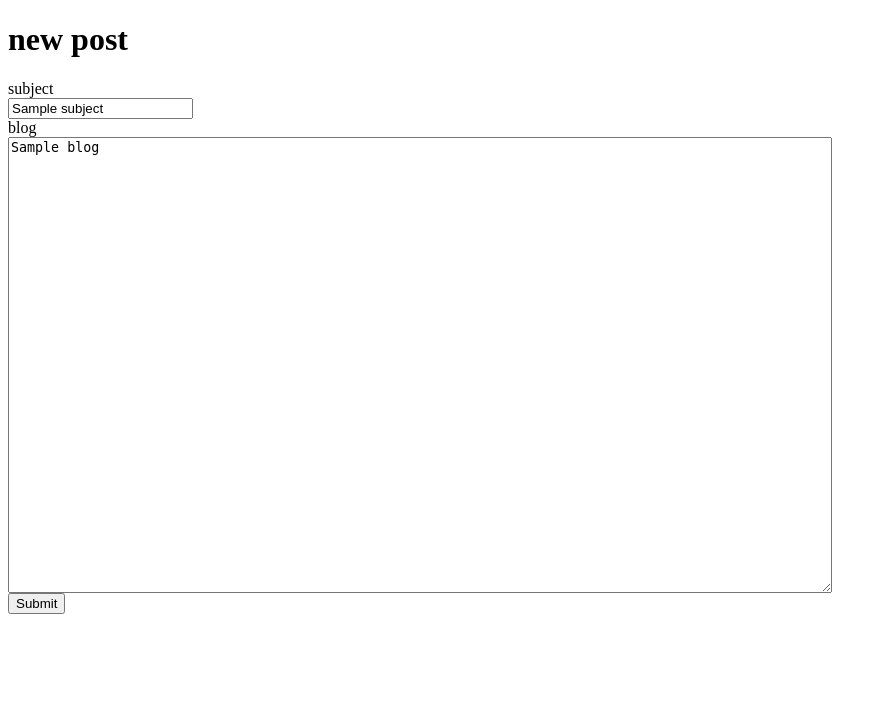
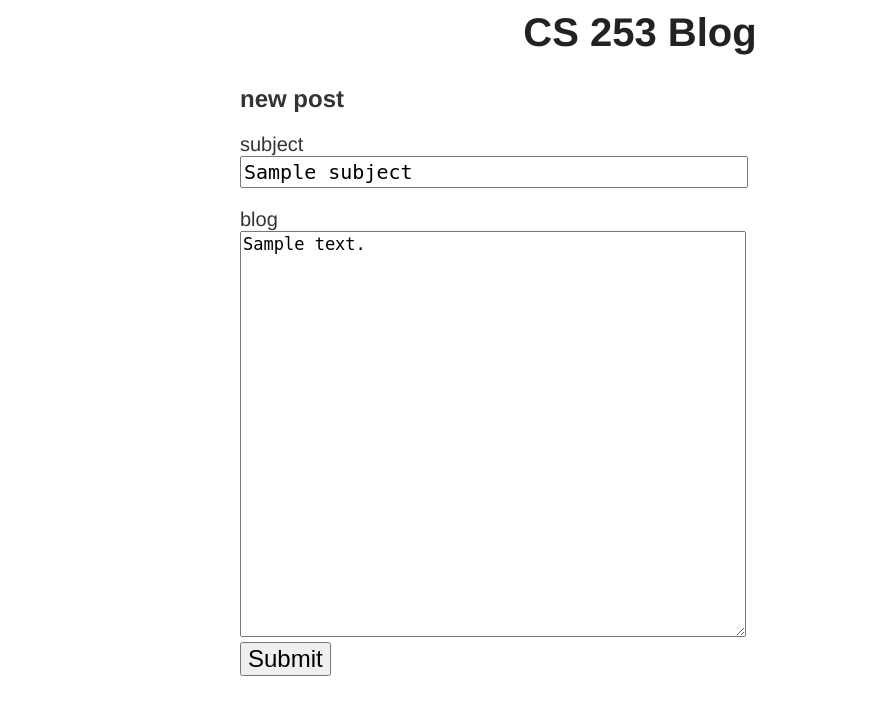
Before and after one commit to lixiangcliff/udacity-cs253, a Python web app: template udacity-cs253/hw3_blog/templates/newpost.html in a window 1280 px wide. Shown: the top 715 px of the page, without its empty margins (0-887 px from the left). Run offline with Jinja, Linux system fonts and the light colour scheme; the template is opened without the code that fills it: most values are stand-ins (such as "Sample title", 1, 10 or a date in 2020).

Commit message:
implement Steve's solution

```diff
--- a/udacity-cs253/Template/main.py
+++ b/udacity-cs253/Template/main.py
@@ -11,7 +11,7 @@ template_dir = os.path.join(os.path.dirname(__file__), 'templates')
 jinja_env = jinja2.Environment(loader = jinja2.FileSystemLoader(template_dir),
                                autoescape = True)
 
-class Handler(webapp2.RequestHandler):
+class BlogHandler(webapp2.RequestHandler):
     def write(self, *a, **kw):
         self.response.out.write(*a, **kw)
 
@@ -22,7 +22,7 @@ class Handler(webapp2.RequestHandler):
     def render(self, template, **kw):
         self.write(self.render_str(template, **kw))
 
-class MainPage(Handler):
+class MainPage(BlogHandler):
     def get(self):
         self.render("front.html")
 
--- a/udacity-cs253/hw3_blog/app.yaml
+++ b/udacity-cs253/hw3_blog/app.yaml
@@ -5,9 +5,8 @@ api_version: 1
 threadsafe: yes
 
 handlers:
-- url: /favicon\.ico
-  static_files: favicon.ico
-  upload: favicon\.ico
+- url: /static
+  static_dir: static
 
 - url: .*
   script: main.app
--- /dev/null
+++ b/udacity-cs253/hw3_blog/static/main.css
@@ -0,0 +1,82 @@
+body {
+    font-family: Helvetica, Arial, sans-serif;
+    font-size: 14px;
+
+    width: 800px;
+    margin: 0 auto;
+    padding: 10px;
+    color: #333;
+}
+
+h2 {
+    font-size: 24px;
+    font-weight: bold;
+    margin-bottom: 20px;
+}
+
+.error {
+    color: red;
+}
+
+label {
+  display: block;
+  font-size: 20px;
+}
+
+label + label {
+    margin-top: 20px;
+}
+
+input[type=text] {
+    width: 500px;
+    font-size: 20px;
+    padding: 2px;
+    font-family: monospace;
+}
+
+textarea {
+  width: 500px;
+  height: 400px;
+  font-size: 17px;
+  font-family: monospace;
+}
+
+input[type=submit] {
+  font-size: 24px;
+}
+
+.main-title {
+    display: block;
+    color: #222;
+    font-size: 40px;
+    font-weight: bold;
+    text-align: center;
+    margin-bottom: 30px;
+    text-decoration: none;
+}
+
+.post + .post {
+    margin-top: 15px;
+}
+
+.post-heading {
+    position: relative;
+    border-bottom: 3px solid #666;
+}
+
+.post-title {
+    font-size: 24px;
+    font-weight: bold;
+}
+
+.post-date {
+    position: absolute;
+    right: 0px;
+    bottom: 0px;
+    color: #999;
+
+}
+
+.post-content {
+    margin-top: 5px;
+}
--- /dev/null
+++ b/udacity-cs253/hw3_blog/templates/base.html
@@ -0,0 +1,20 @@
+<!DOCTYPE html>
+<html>
+<head>
+  <link type="text/css" rel="stylesheet" href="/static/main.css" />
+
+  <title>CS 253 Blog</title>
+</head>
+
+<body>
+  <a href="/blog" class="main-title">
+    CS 253 Blog
+  </a>
+
+  <div id="content">
+  {% block content %}
+  {% endblock %}
+  </div>
+</body>
+
+</html>
--- a/udacity-cs253/hw3_blog/templates/newpost.html
+++ b/udacity-cs253/hw3_blog/templates/newpost.html
@@ -1,11 +1,7 @@
-<!DOCTYPE html PUBLIC "-//W3C//DTD HTML 4.01 Transitional//EN" "http://www.w3.org/TR/html4/loose.dtd">
-<html>
-<head>
-<meta http-equiv="Content-Type" content="text/html; charset=UTF-8">
-<title>New Post Page</title>
-</head>
-<body>
-	<h1>new post</h1>
+{% extends "base.html" %}
+
+{% block content %}
+	<h2>new post</h2>
 	<form method="post">
 		<label>
 			<div>subject</div>
@@ -14,7 +10,7 @@
 
 		<label>
 			<div>blog</div>
-			<textArea name="blog" rows=30 cols=100>{{blog}}</textArea>
+			<textArea name="content" rows=30 cols=100>{{content}}</textArea>
 		</label>
 
 		<div class="error">{{error}}</div>
@@ -22,13 +18,4 @@
 	</form>
 
 
-<!-- 	<hr> -->
-<!-- 	{% for blog in blogs %} -->
-<!-- 		<div class="blog"> -->
-<!-- 			<div class="blog-subject">{{blog.subject}}</div> -->
-<!-- 			<pre class="blog-body">{{blog.blog}}</pre> -->
-<!-- 		</div> -->
-<!-- 	{% endfor %} -->
-
-</body>
-</html>
+{% endblock %}
--- /dev/null
+++ b/udacity-cs253/hw3_blog/templates/permalink.html
@@ -0,0 +1,5 @@
+{% extends "base.html" %}
+
+{% block content%}
+	{{post.render() | safe}}
+{% endblock%}
--- a/udacity-cs253/lesson2a/templates.py
+++ b/udacity-cs253/lesson2a/templates.py
@@ -12,7 +12,7 @@ template_dir = os.path.join(os.path.dirname(__file__), 'templates')
 jinja_env = jinja2.Environment(loader = jinja2.FileSystemLoader(template_dir),
                                autoescape = True)
 
-class Handler(webapp2.RequestHandler):
+class BlogHandler(webapp2.RequestHandler):
     def write(self, *a, **kw):
         self.response.out.write(*a, **kw)
 
@@ -23,7 +23,7 @@ class Handler(webapp2.RequestHandler):
     def render(self, template, **kw):
         self.write(self.render_str(template, **kw))
 
-class MainPage(Handler):
+class MainPage(BlogHandler):
     def get(self):
         items = self.request.get_all("food")
         self.render("shopping_list.html", items = items)
--- a/udacity-cs253/lesson3/main.py
+++ b/udacity-cs253/lesson3/main.py
@@ -12,7 +12,7 @@ template_dir = os.path.join(os.path.dirname(__file__), 'templates')
 jinja_env = jinja2.Environment(loader = jinja2.FileSystemLoader(template_dir),
                                autoescape = True)
 
-class Handler(webapp2.RequestHandler):
+class BlogHandler(webapp2.RequestHandler):
     def write(self, *a, **kw):
         self.response.out.write(*a, **kw)
 
@@ -28,7 +28,7 @@ class Art(db.Model):
     art = db.TextProperty(required = True)
     created = db.DateTimeProperty(auto_now_add = True)
 
-class MainPage(Handler):
+class MainPage(BlogHandler):
     def render_front(self, title="", art="", error=""):
         arts = db.GqlQuery("SELECT * FROM Art "
                            "ORDER BY created DESC ")
```
Also changed, not shown: udacity-cs253/hw3_blog/main.py (+49 -24 lines), udacity-cs253/hw3_blog/templates/front.html (added, +9 -0 lines), udacity-cs253/hw3_blog/templates/main.html (deleted, +0 -27 lines), udacity-cs253/hw3_blog/templates/post.html (added, +17 -0 lines), 1 other file.
